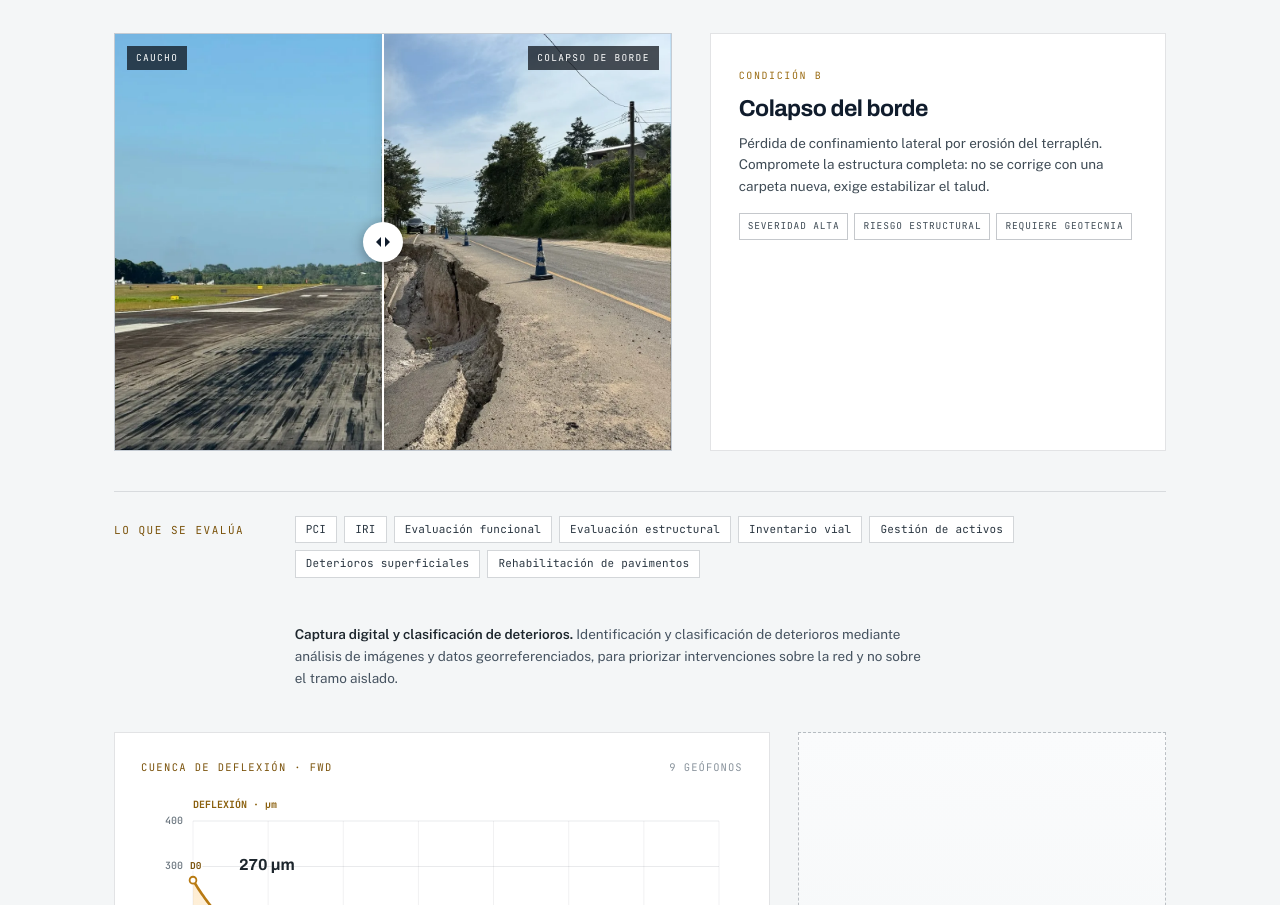
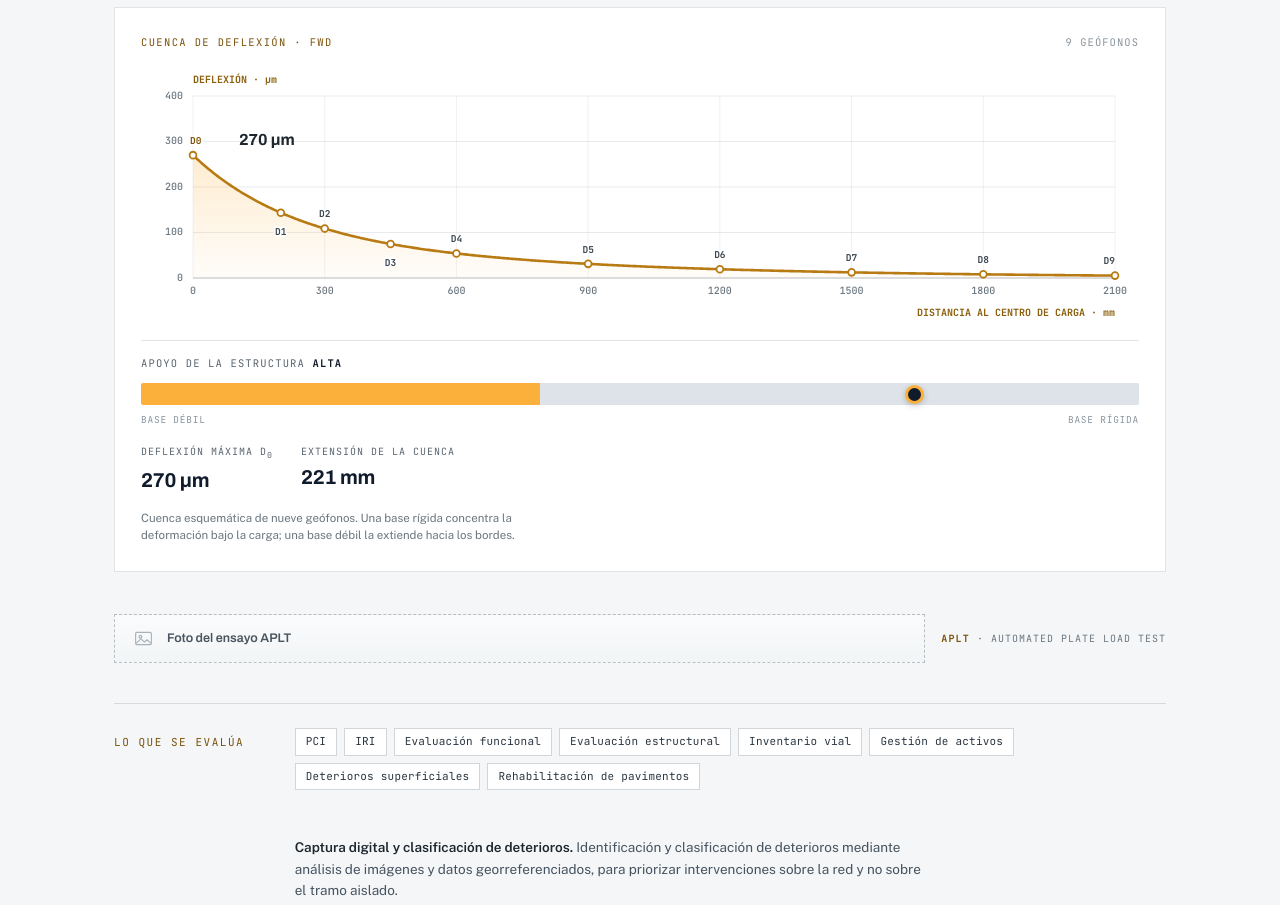
Before and after one commit to mesaumadridg-art/paving-web-avance, a plain HTML site: page index.html in a window 1280 px wide. Shown: the part 8400-9305 px from the top of the page. Drawn offline with nearby package versions, Linux system fonts and the light colour scheme; animation ran at ten frames a second.

Commit message:
Fuera el comparador de fotos que Javier senalo como ajeno al tema; el cuenco ocupa el ancho y el APLT queda en franja

```diff
--- a/css/estilos.css
+++ b/css/estilos.css
@@ -391,6 +391,17 @@ footer{background:var(--asphalt);color:#8C99A5;padding:clamp(40px,5vw,64px) 0 28
   text-transform:uppercase;color:#6B767F}
 .fwd-foto figcaption b{color:#7A520A;letter-spacing:.12em}
 
+
+/* mientras no haya foto del APLT, el grafico ocupa todo el ancho y el APLT va en franja */
+.fwd.sin-foto{grid-template-columns:1fr}
+.fwd.sin-foto .fwd-foto{margin-top:14px;flex-direction:row;align-items:center;gap:16px}
+.fwd.sin-foto .fwd-marco{flex-direction:row;min-height:0;padding:13px 18px;gap:13px;
+  flex:1;justify-content:flex-start;text-align:left}
+.fwd.sin-foto .fwd-marco svg{width:21px;height:21px;flex:none}
+.fwd.sin-foto .fwd-marco p{font-size:12.5px}
+.fwd.sin-foto .fwd-marco small{display:none}
+.fwd.sin-foto .fwd-foto figcaption{margin-top:0;white-space:nowrap;flex:none}
+
 @media(max-width:820px){
   .fwd{grid-template-columns:1fr}
 }
--- a/index.html
+++ b/index.html
@@ -406,52 +406,10 @@
       <p class="lead">La evaluación de pavimentos requiere diferenciar causas, niveles de severidad y
         riesgos asociados. Integramos levantamientos de campo, análisis digital de información e
         ingeniería de pavimentos para clasificar deterioros, priorizar intervenciones y optimizar
-        inversiones de mantenimiento y rehabilitación. Arrastre el control y compare dos condiciones.</p>
+        inversiones de mantenimiento y rehabilitación.</p>
     </div>
 
-    <div class="comp rv">
-      <div class="comp-stage">
-        <img class="comp-img" src="assets/pci-a.webp" alt="Depósitos de caucho en pista">
-        <div class="comp-layer" id="compLayer">
-          <img class="comp-img" src="assets/geo-colapso.webp" alt="Colapso del borde de la vía">
-        </div>
-        <div class="comp-handle" id="compHandle"><span></span></div>
-        <input type="range" id="comp" min="0" max="100" value="48" aria-label="Comparar condiciones">
-        <div class="comp-lbl comp-lbl-a">Caucho</div>
-        <div class="comp-lbl comp-lbl-b">Colapso de borde</div>
-      </div>
-
-      <div class="comp-info">
-        <div class="comp-ficha on" data-lado="a">
-          <span class="k">Condición A</span>
-          <h3>Depósitos de caucho</h3>
-          <p>Acumulación de goma por aterrizaje en la zona de contacto. Reduce la fricción y afecta la
-            frenada; en pista de aterrizaje es un factor de seguridad, no de estética.</p>
-          <div class="tags"><span>Severidad baja</span><span>Tratamiento superficial</span><span>Afecta fricción</span></div>
-        </div>
-        <div class="comp-ficha" data-lado="b">
-          <span class="k">Condición B</span>
-          <h3>Colapso del borde</h3>
-          <p>Pérdida de confinamiento lateral por erosión del terraplén. Compromete la estructura
-            completa: no se corrige con una carpeta nueva, exige estabilizar el talud.</p>
-          <div class="tags"><span>Severidad alta</span><span>Riesgo estructural</span><span>Requiere geotecnia</span></div>
-        </div>
-      </div>
-    </div>
-
-    <div class="comp-tags rv">
-      <span class="k">Lo que se evalúa</span>
-      <div class="tira">
-        <span>PCI</span><span>IRI</span><span>Evaluación funcional</span>
-        <span>Evaluación estructural</span><span>Inventario vial</span>
-        <span>Gestión de activos</span><span>Deterioros superficiales</span>
-        <span>Rehabilitación de pavimentos</span>
-      </div>
-      <p class="comp-nota"><b>Captura digital y clasificación de deterioros.</b> Identificación y
-        clasificación de deterioros mediante análisis de imágenes y datos georreferenciados, para
-        priorizar intervenciones sobre la red y no sobre el tramo aislado.</p>
-    </div>
-    <div class="fwd rv">
+    <div class="fwd sin-foto rv">
       <div class="fwd-panel">
         <div class="fwd-head">
           <span class="k">Cuenca de deflexión · FWD</span>
@@ -484,6 +442,19 @@
       </figure>
     </div>
 
+
+    <div class="comp-tags rv">
+      <span class="k">Lo que se evalúa</span>
+      <div class="tira">
+        <span>PCI</span><span>IRI</span><span>Evaluación funcional</span>
+        <span>Evaluación estructural</span><span>Inventario vial</span>
+        <span>Gestión de activos</span><span>Deterioros superficiales</span>
+        <span>Rehabilitación de pavimentos</span>
+      </div>
+      <p class="comp-nota"><b>Captura digital y clasificación de deterioros.</b> Identificación y
+        clasificación de deterioros mediante análisis de imágenes y datos georreferenciados, para
+        priorizar intervenciones sobre la red y no sobre el tramo aislado.</p>
+    </div>
   </div>
 </section>
 
```
